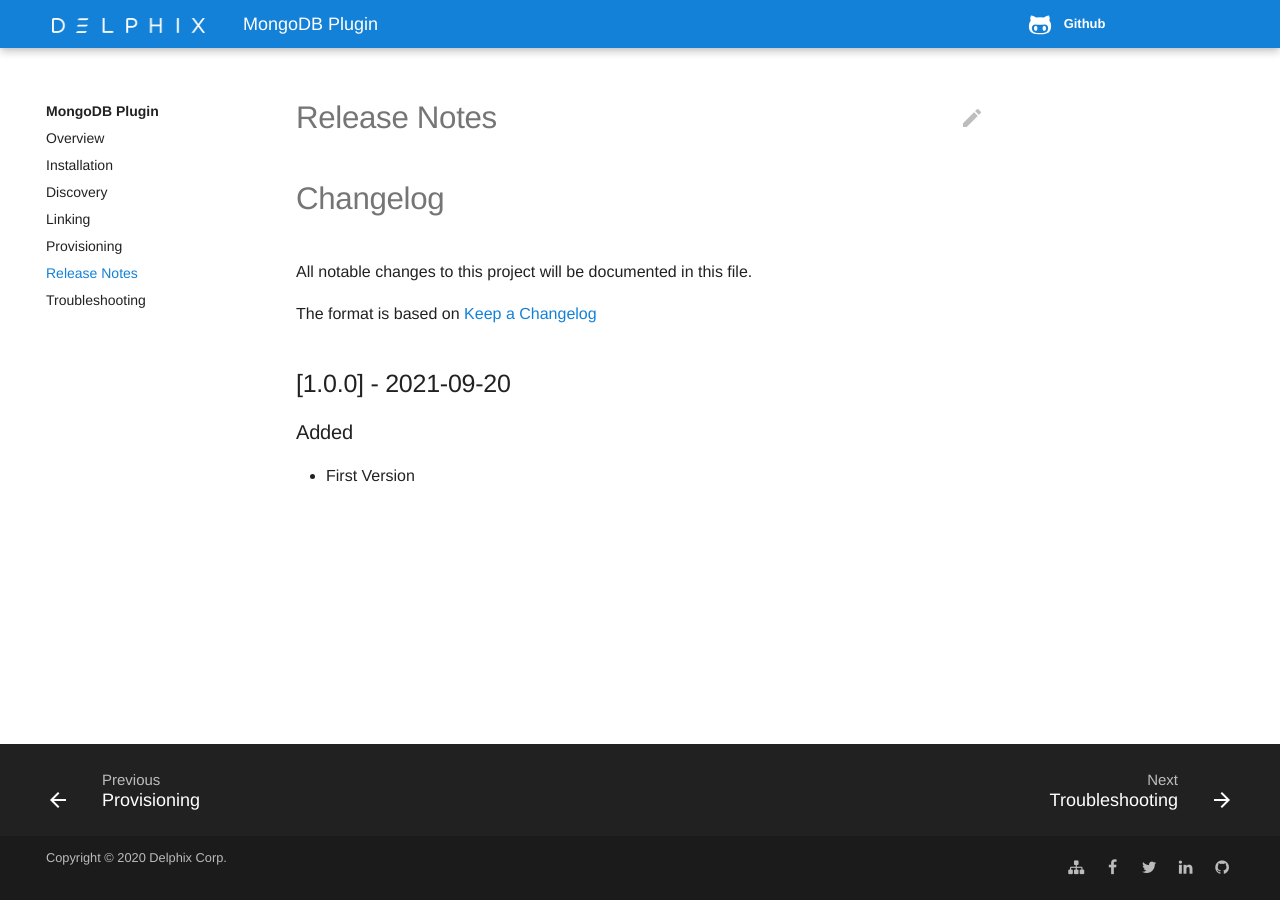
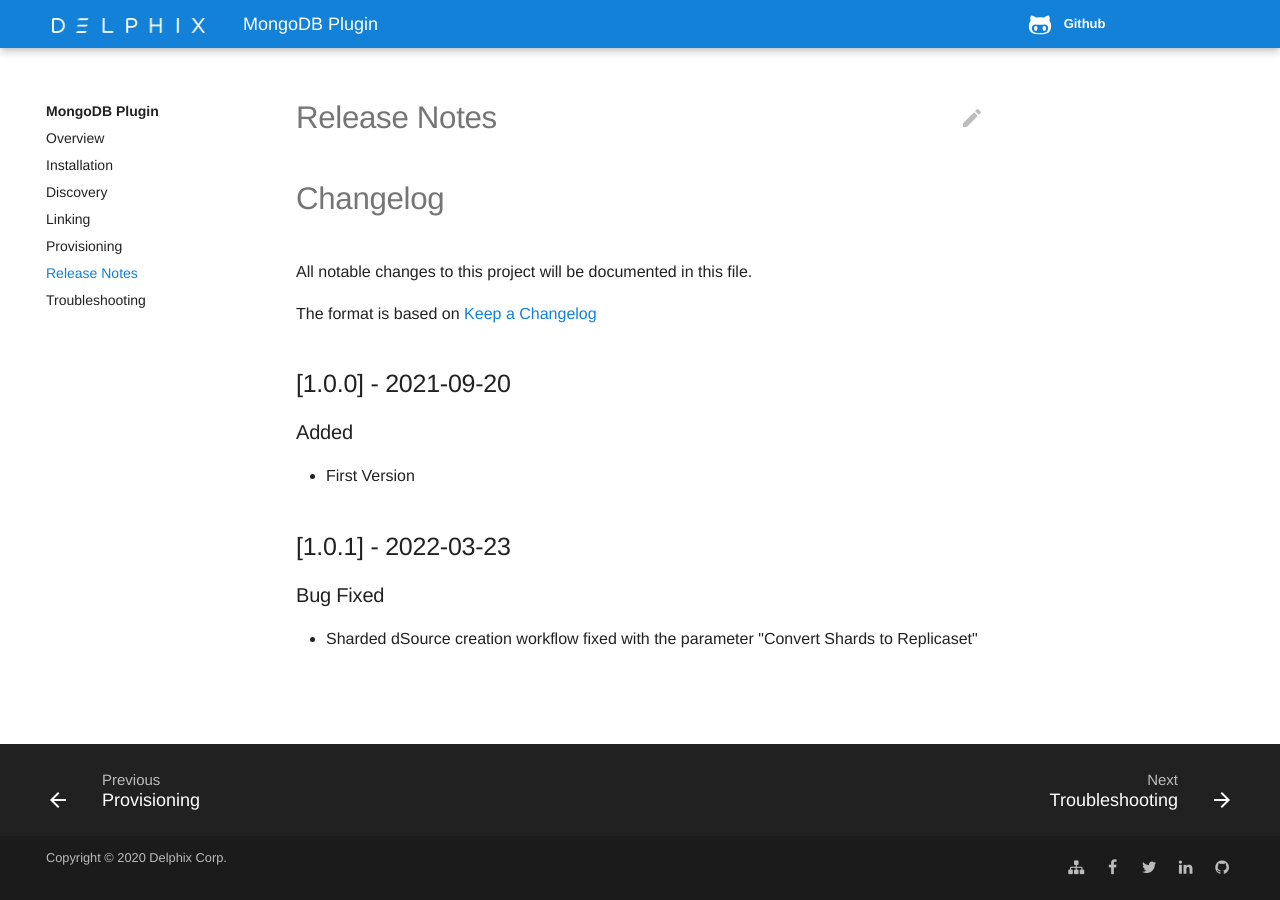
Before and after one commit to ayesharustgi-delphix/mongo-plugin, an MkDocs documentation site: the page built from docs/docs/Release Notes.md, in a window 1280 px wide. Built offline with MkDocs 1.6.1 and Material for MkDocs 9.7.7, drawn with Linux system fonts in a browser that asks for light colours; some web fonts are replaced.

Commit message:
Addition of version history in Changelog.md

```diff
--- a/docs/docs/Release Notes.md
+++ b/docs/docs/Release Notes.md
@@ -8,3 +8,7 @@
 ## [1.0.0] - 2021-09-20
 ### Added
 - First Version
+
+## [1.0.1] - 2022-03-23
+### Bug Fixed
+- Sharded dSource creation workflow fixed with the parameter "Convert Shards to Replicaset"
```
Also changed, not shown: CHANGELOG.md.
